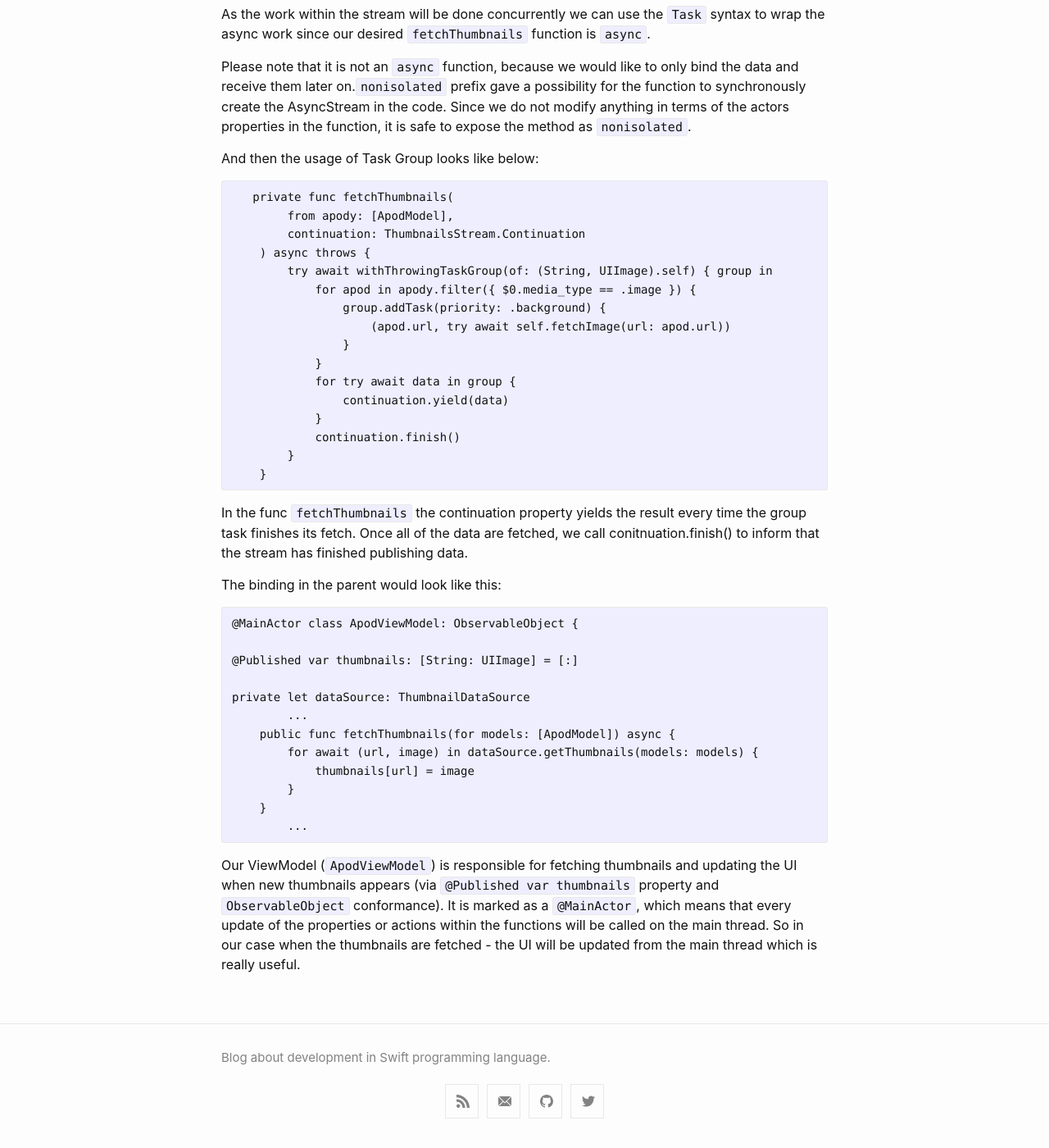
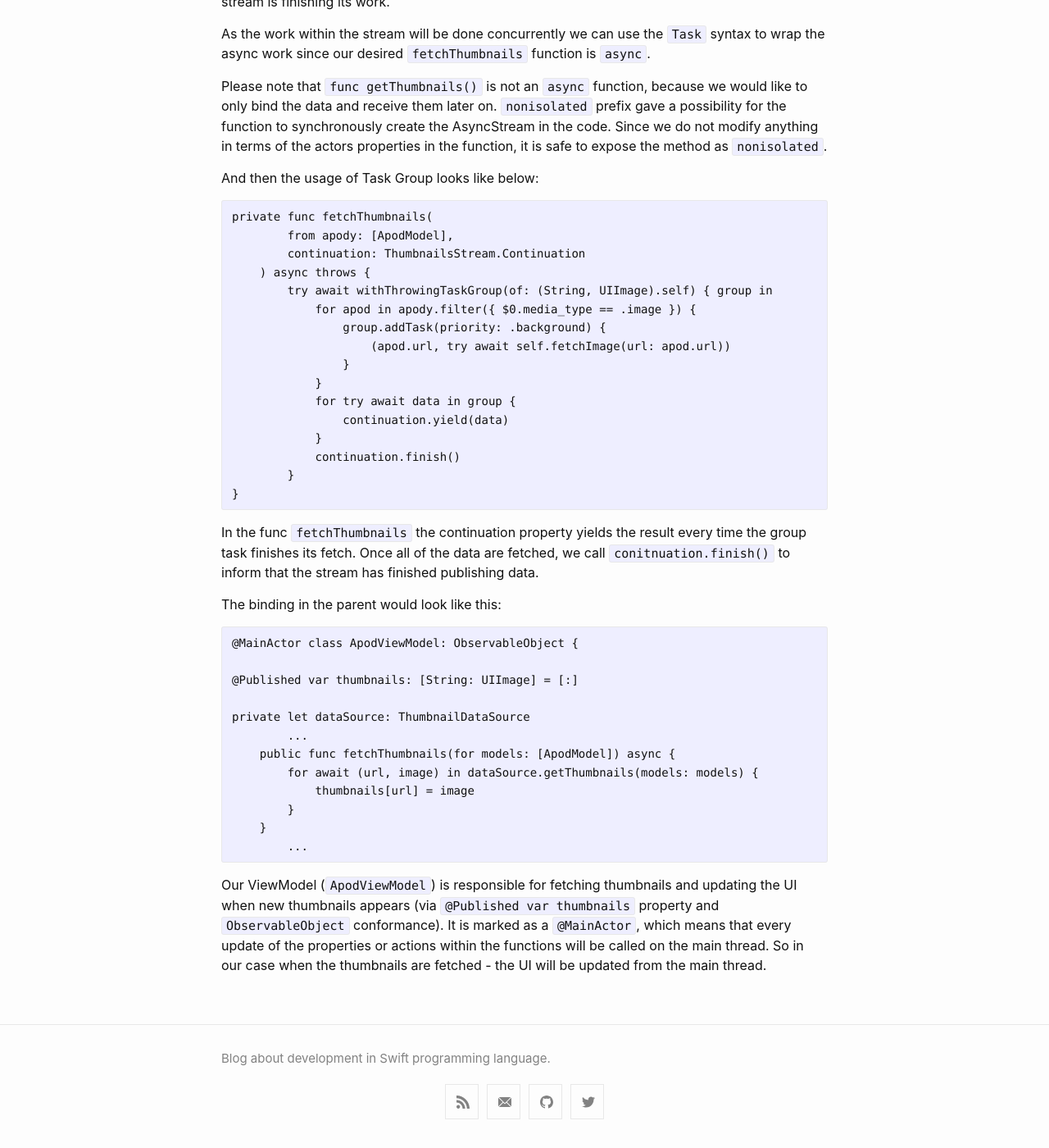
Before and after one commit to swiftingio/swiftingio.github.io, a Jekyll site: the page built from _posts/2022-03-25-try-async-await-on-your-own.md, in a window 1280 px wide and 1400 px high, scrolled down 3405 px. Shown: the whole window at 82% size. Built offline with Jekyll 4.4.1, drawn with Linux system fonts in a browser that asks for light colours; some of the changed text lies outside the part shown.

Commit message:
[WWDC21] Fixed typo, improved explanation.

````diff
--- a/_posts/2022-03-25-try-async-await-on-your-own.md
+++ b/_posts/2022-03-25-try-async-await-on-your-own.md
@@ -20,7 +20,7 @@
 
 ### 1. Fetch data from the network using async/await.
 
-The new async/await syntax is really straightforward. All you have to do is use a new API call on `URLSession` which is `let (data, response) = try await URLSession.shared.data(from: url)`. This means that the Thread which is fetching the data would wait asynchronously for the result before executing the next line of code without blocking the Thread (so it means that the Thread may do something else in the meantime while waiting for the data).
+The new async/await syntax is really straightforward. All you have to do is use a new API call on `URLSession` which is `let (data, response) = try await URLSession.shared.data(from: url)`. The await keyword is how you notice that a block of code doesn’t execute as one transaction. The function may suspend, and other things may happen while it’s suspended between the lines of the function. More than that, the function may resume onto an entirely different thread.
 
 The full function which fetches the APOD data in the Networking layer in our case looks like this:
 
@@ -98,7 +98,7 @@
 
 In addition, when there is a new thumbnail fetched, we want to inform UI about it to refresh the view and present the loaded images on screen.
 
-The best candidates for it are:
+The best candidates to fulfill those requirements are:
 
 - `Task Group` which allows us to create mutliple concurrent tasks for fetching the thumbnails.
 - `AsyncSequence` which allows us to receive the data when they are delivered one after another.
@@ -123,18 +123,19 @@
 }
 ```
 
-As a parameter we take the ApodModels which contains the url for our images. Our function will return the `AsyncStream`, which will be delivering the tuple `(String, UIImage)` when the particular image is fetched (`String` will contain the image ID).
+As a parameter we take the ApodModels which contains the url for our images. Our function will return the `AsyncStream`, which will be delivering the tuple `(String, UIImage)` when the particular image is fetched (`String` will contain the image URL).
 
 Now we create the `AsyncStream` using its intializer, which is returning the `continuation` as a closure parameter, which we will use later on (please find more about continuations in here (link)). In short continuation is needed to inform the stream about the received elements or when the stream is finishing its work.
 
 As the work within the stream will be done concurrently we can use the `Task` syntax to wrap the async work since our desired `fetchThumbnails` function is `async`.
 
-Please note that it is not an `async` function, because we would like to only bind the data and receive them later on.`nonisolated` prefix gave a possibility for the function to synchronously create the AsyncStream in the code. Since we do not modify anything in terms of the actors properties in the function, it is safe to expose the method as `nonisolated`.
+Please note that `func getThumbnails()` is not an `async` function, because we would like to only bind the data and receive them later on.
+`nonisolated` prefix gave a possibility for the function to synchronously create the AsyncStream in the code. Since we do not modify anything in terms of the actors properties in the function, it is safe to expose the method as `nonisolated`.
 
 And then the usage of Task Group looks like below:
 
 ```
-   private func fetchThumbnails(
+private func fetchThumbnails(
         from apody: [ApodModel],
         continuation: ThumbnailsStream.Continuation
     ) async throws {
@@ -149,10 +150,10 @@
             }
             continuation.finish()
         }
-    }
+}
 ```
 
-In the func `fetchThumbnails` the continuation property yields the result every time the group task finishes its fetch. Once all of the data are fetched, we call conitnuation.finish() to inform that the stream has finished publishing data.
+In the func `fetchThumbnails` the continuation property yields the result every time the group task finishes its fetch. Once all of the data are fetched, we call `conitnuation.finish()` to inform that the stream has finished publishing data.
 
 The binding in the parent would look like this:
 
@@ -171,4 +172,4 @@
 	...
 ```
 
-Our ViewModel (`ApodViewModel`) is responsible for fetching thumbnails and updating the UI when new thumbnails appears (via `@Published var thumbnails` property and `ObservableObject` conformance). It is marked as a `@MainActor`, which means that every update of the properties or actions within the functions will be called on the main thread. So in our case when the thumbnails are fetched - the UI will be updated from the main thread which is really useful.
+Our ViewModel (`ApodViewModel`) is responsible for fetching thumbnails and updating the UI when new thumbnails appears (via `@Published var thumbnails` property and `ObservableObject` conformance). It is marked as a `@MainActor`, which means that every update of the properties or actions within the functions will be called on the main thread. So in our case when the thumbnails are fetched - the UI will be updated from the main thread.
````
Also changed, not shown: other parts of _posts/2022-03-25-try-async-await-on-your-own.md (+1 -1 lines).
